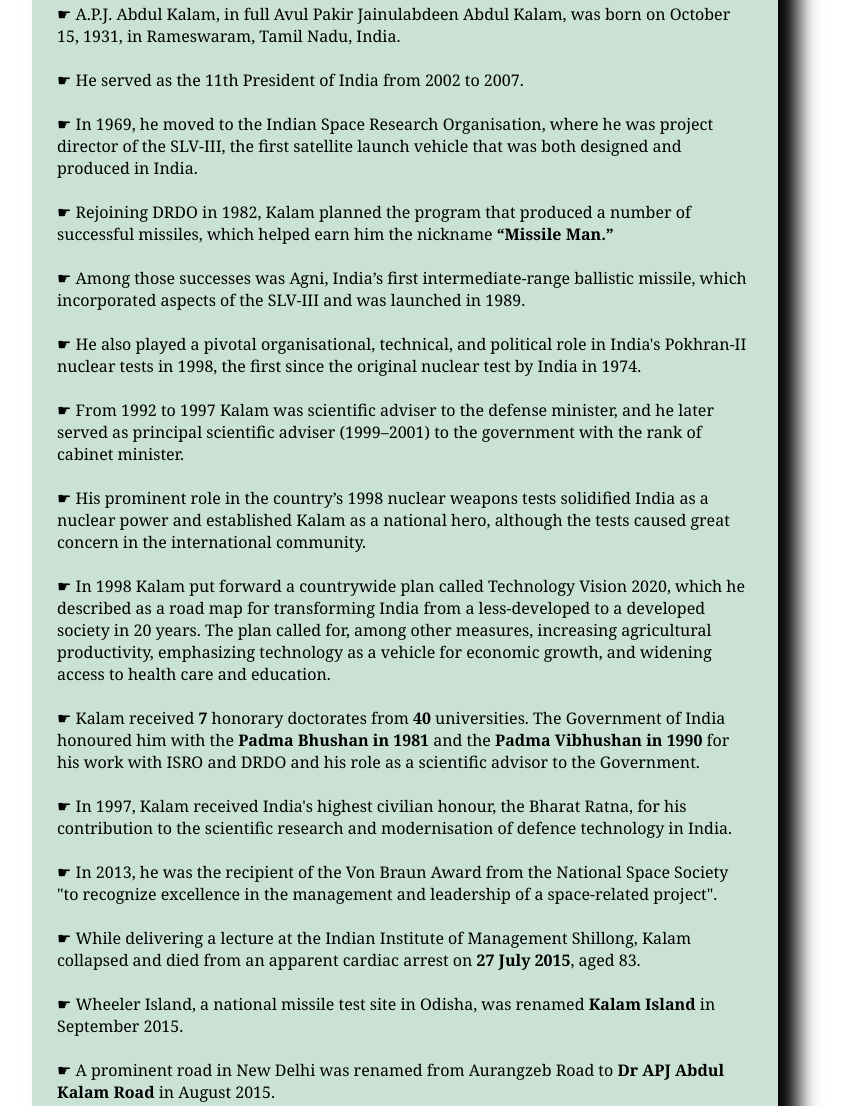
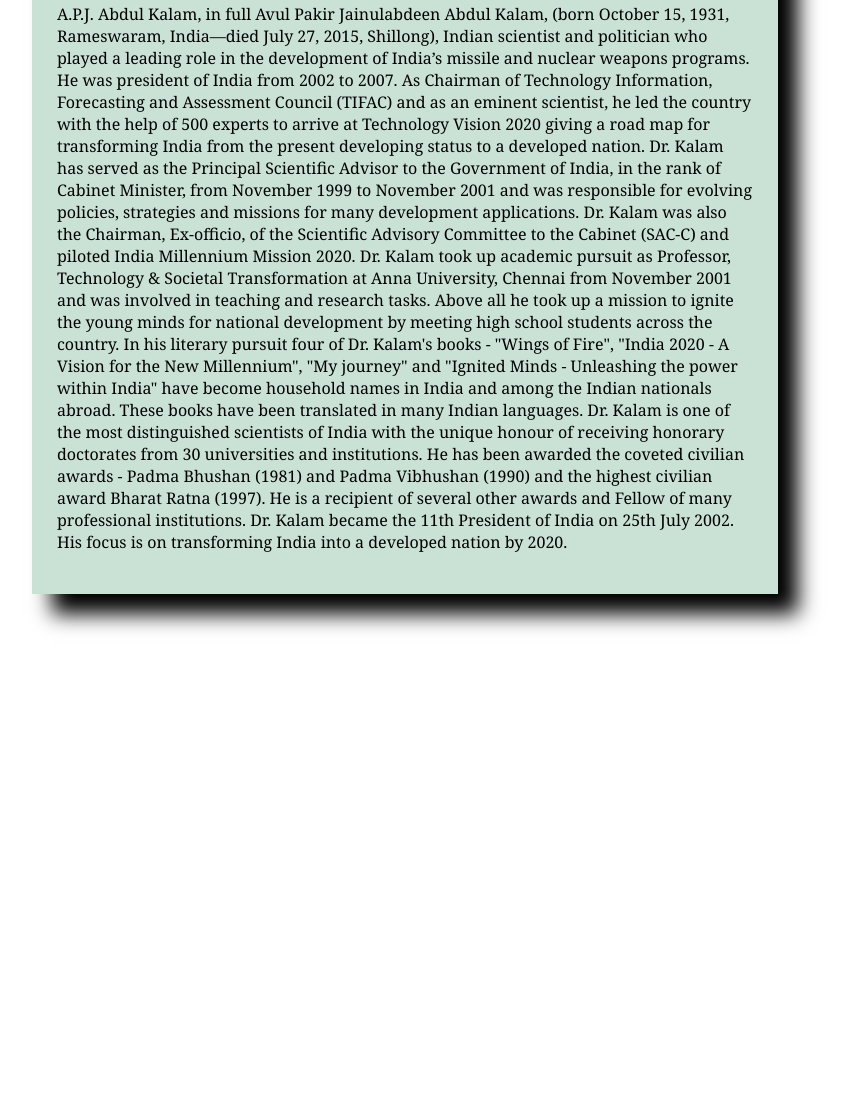
Before and after one commit to bhanu9850/oibsip_taskno2, a plain HTML site: page index.html in a window 1280 px wide. Shown: the part 892-1998 px from the top of the page, without its empty margins (235-1081 px from the left). After the commit the page ends 1742 px from the top, so only its background shows below. Drawn offline with Linux system fonts and the light colour scheme.

Commit message:
Update index.html

```diff
--- a/index.html
+++ b/index.html
@@ -89,92 +89,17 @@
 
 
 
-<p>
-				☛ A.P.J. Abdul Kalam, in full
-				Avul Pakir Jainulabdeen Abdul Kalam,
-				was born on October 15, 1931, in
-				Rameswaram, Tamil Nadu, India.<br><br>
-				☛ He served as the 11th President
-				of India from 2002 to 2007.<br><br>
-				☛ In 1969, he moved to the Indian
-				Space Research Organisation, where he
-				was project director of the SLV-III, the
-				first satellite launch vehicle that was
-				both designed and produced in India.
-				<br><br> ☛ Rejoining DRDO in 1982,
-				Kalam planned the program that produced
-				a number of successful missiles, which
-				helped earn him the nickname <strong>
-				“Missile Man.”</strong>
-				<br><br> ☛ Among those successes
-				was Agni, India’s first intermediate-range
-				ballistic missile, which incorporated
-				aspects of the SLV-III and was launched
-				in 1989.
-				<br><br> ☛ He also played a
-				pivotal organisational, technical,
-				and political role in India's Pokhran-II
-				nuclear tests in 1998, the first since
-				the original nuclear test by India in 1974.
-				<br><br> ☛ From 1992 to 1997 Kalam
-				was scientific adviser to the defense
-				minister, and he later served as principal
-				scientific adviser (1999–2001) to the
-				government with the rank of cabinet minister.
-				<br><br> ☛ His prominent role in
-				the country’s 1998 nuclear weapons tests
-				solidified India as a nuclear power and
-				established Kalam as a national hero,
-				although the tests caused great concern
-				in the international community.
-				<br><br> ☛ In 1998 Kalam put
-				forward a countrywide plan called
-				Technology Vision 2020, which he described
-				as a road map for transforming India from
-				a less-developed to a developed society
-				in 20 years. The plan called for, among
-				other measures, increasing agricultural
-				productivity, emphasizing technology as
-				a vehicle for economic growth, and
-				widening access to health care and
-				education.
-				<br><br> ☛ Kalam received <b>7</b>
-				honorary doctorates from <b>40</b>
-				universities. The Government of India
-				honoured him with the <b>Padma Bhushan
-				in 1981</b> and the <b>Padma Vibhushan
-				in 1990</b> for his work with ISRO and
-				DRDO and his role as a scientific advisor
-				to the Government.
-				<br><br> ☛ In 1997, Kalam received
-				India's highest civilian honour, the
-				Bharat Ratna, for his contribution to
-				the scientific research and modernisation
-				of defence technology in India.
-				<br><br> ☛ In 2013, he was the
-				recipient of the Von Braun Award from
-				the National Space Society "to recognize
-				excellence in the management and leadership
-				of a space-related project".
-				<br><br> ☛ While delivering a
-				lecture at the Indian Institute of
-				Management Shillong, Kalam collapsed and
-				died from an apparent cardiac arrest on
-				<b>27 July 2015</b>, aged 83.
-				<br><br> ☛ Wheeler Island, a
-				national missile test site in Odisha, was
-				renamed <b>Kalam Island</b> in September
-				2015.
-				<br><br> ☛ A prominent road in
-				New Delhi was renamed from Aurangzeb
-				Road to <b>Dr APJ Abdul Kalam Road</b>
-				in August 2015.
-				<br><br> ☛ In February 2018,
-				scientists from the Botanical Survey
-				of India named a newly found plant
-				species as Drypetes kalamii, in his
-				honour.
-				<br><br><br>
+<p>A.P.J. Abdul Kalam, in full Avul Pakir Jainulabdeen Abdul Kalam, (born October 15, 1931, Rameswaram, India—died July 27, 2015, Shillong), Indian scientist and politician who played a leading role in the development of India’s missile and nuclear weapons programs. He was president of India from 2002 to 2007.
+
+As Chairman of Technology Information, Forecasting and Assessment Council (TIFAC) and as an eminent scientist, he led the country with the help of 500 experts to arrive at Technology Vision 2020 giving a road map for transforming India from the present developing status to a developed nation. Dr. Kalam has served as the Principal Scientific Advisor to the Government of India, in the rank of Cabinet Minister, from November 1999 to November 2001 and was responsible for evolving policies, strategies and missions for many development applications. Dr. Kalam was also the Chairman, Ex-officio, of the Scientific Advisory Committee to the Cabinet (SAC-C) and piloted India Millennium Mission 2020.
+
+Dr. Kalam took up academic pursuit as Professor, Technology & Societal Transformation at Anna University, Chennai from November 2001 and was involved in teaching and research tasks. Above all he took up a mission to ignite the young minds for national development by meeting high school students across the country.
+
+In his literary pursuit four of Dr. Kalam's books - "Wings of Fire", "India 2020 - A Vision for the New Millennium", "My journey" and "Ignited Minds - Unleashing the power within India" have become household names in India and among the Indian nationals abroad. These books have been translated in many Indian languages.
+
+Dr. Kalam is one of the most distinguished scientists of India with the unique honour of receiving honorary doctorates from 30 universities and institutions. He has been awarded the coveted civilian awards - Padma Bhushan (1981) and Padma Vibhushan (1990) and the highest civilian award Bharat Ratna (1997). He is a recipient of several other awards and Fellow of many professional institutions.
+
+Dr. Kalam became the 11th President of India on 25th July 2002. His focus is on transforming India into a developed nation by 2020.
 			</p>
 
 
```
